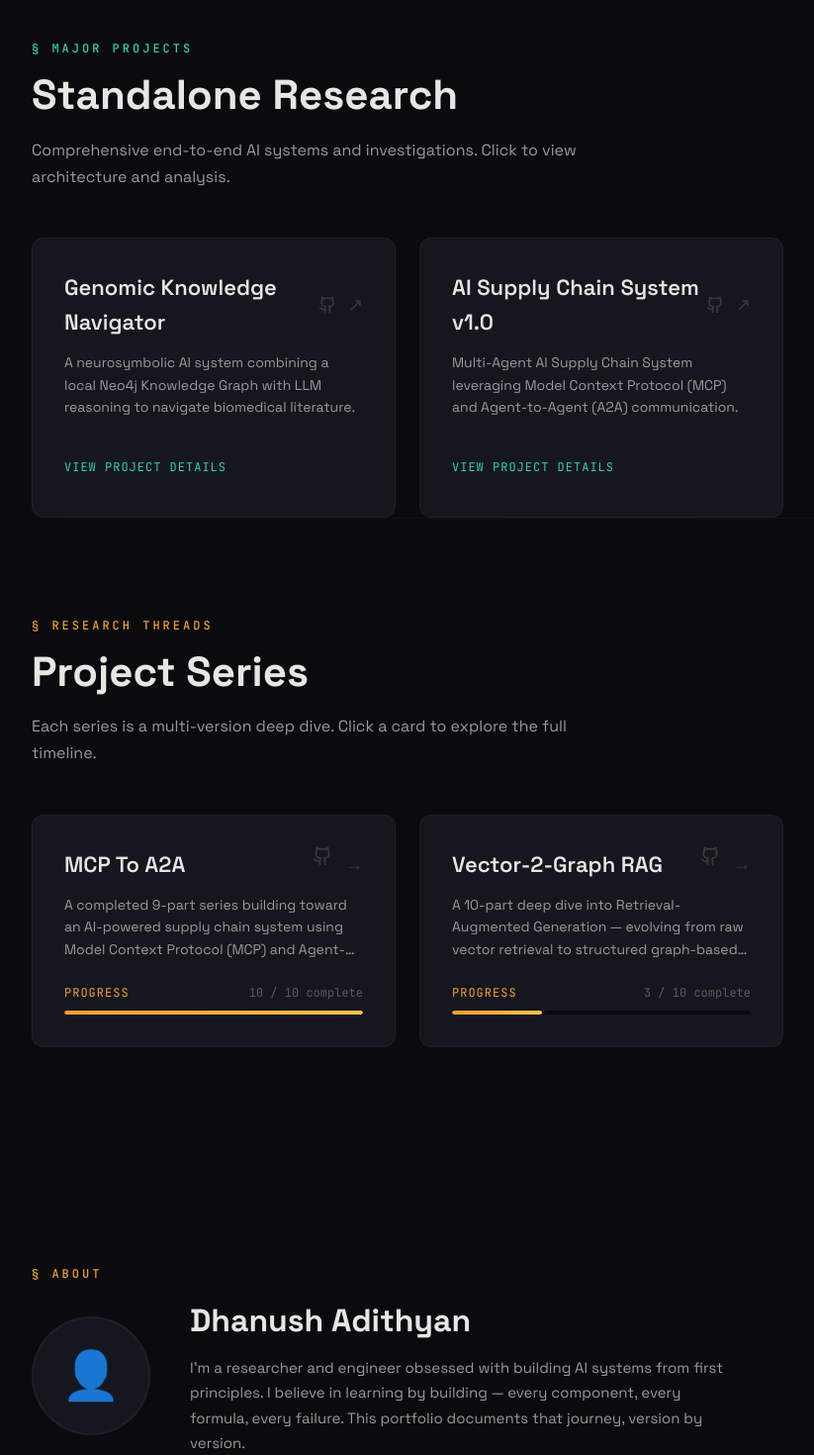
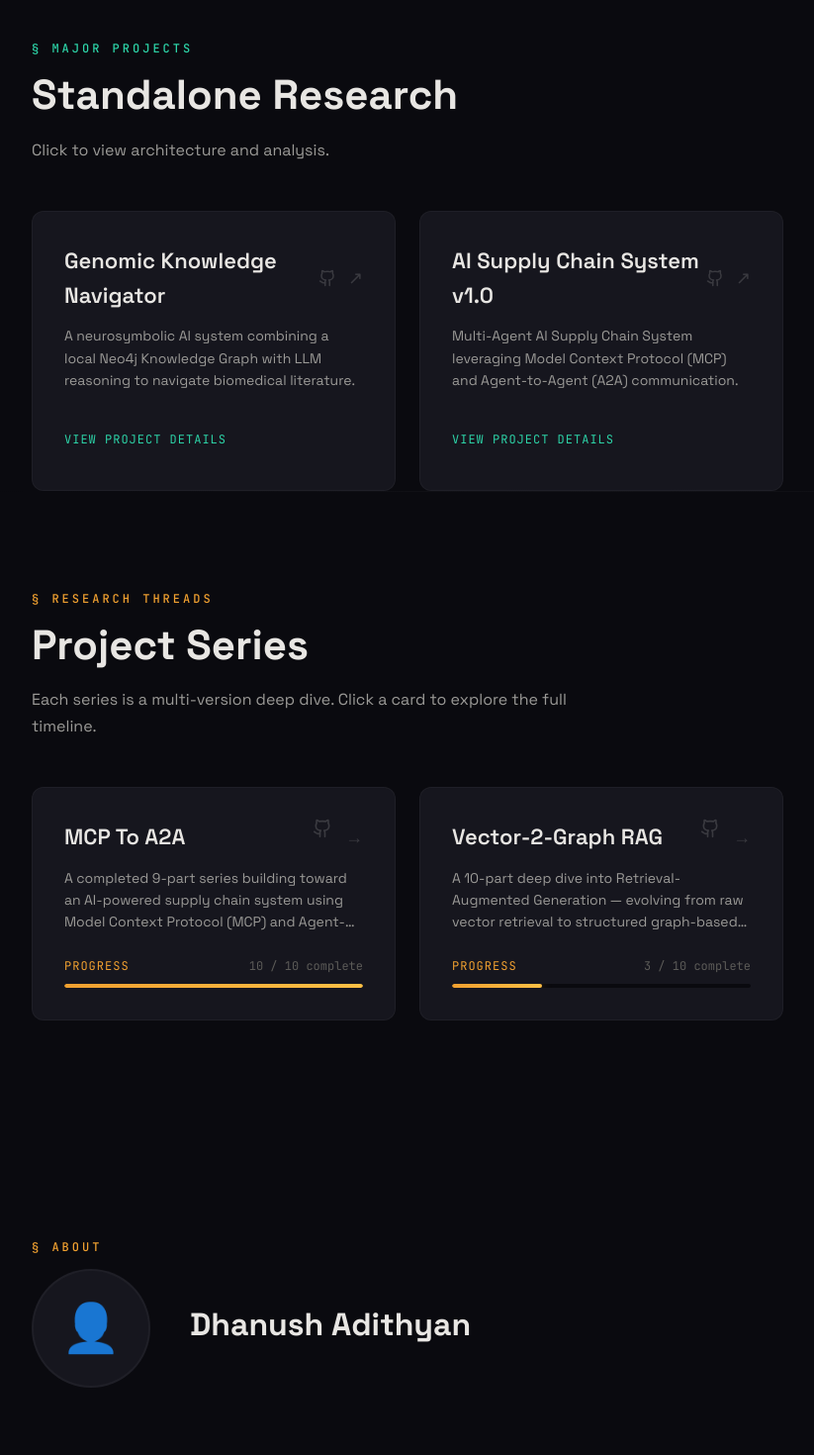
Before and after one commit to Adithyan0122/research-portfolio, a Next.js app: page / in a window 1280 px wide. Shown: the part 860-2330 px from the top of the page at 99% size, without its empty margins (32-855 px from the left). Built offline with nearby package versions, Linux system fonts and the light colour scheme.

Commit message:
text fix

```diff
--- a/src/app/page.js
+++ b/src/app/page.js
@@ -19,7 +19,7 @@ export default function HomePage() {
             <p className="section-label" style={{ color: 'var(--teal)' }}>§ Major Projects</p>
             <h2 className="section-title">Standalone Research</h2>
             <p className="section-subtitle">
-              Comprehensive end-to-end AI systems and investigations. Click to view architecture and analysis.
+              Click to view architecture and analysis.
             </p>
           </div>
           <div className={styles.grid}>
--- a/src/data/projects.js
+++ b/src/data/projects.js
@@ -19,7 +19,7 @@ export const aboutData = {
   identity: {
     name: "Dhanush Adithyan",
     photo: "/images/profile.jpg", // TODO: add your photo to public/images/
-    bio: "I'm a researcher and engineer obsessed with building AI systems from first principles. I believe in learning by building — every component, every formula, every failure. This portfolio documents that journey, version by version.",
+    bio: "",
   },
 
   education: [
```
